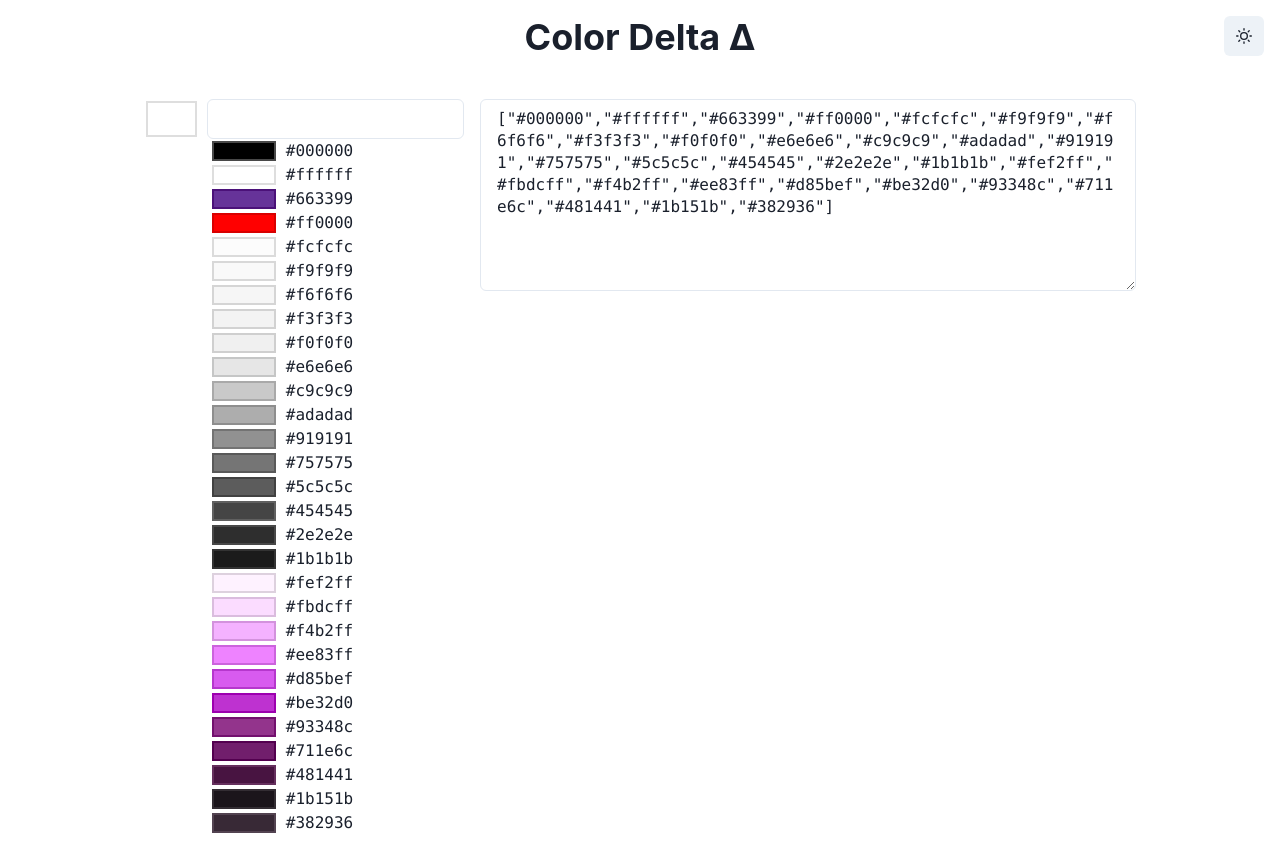
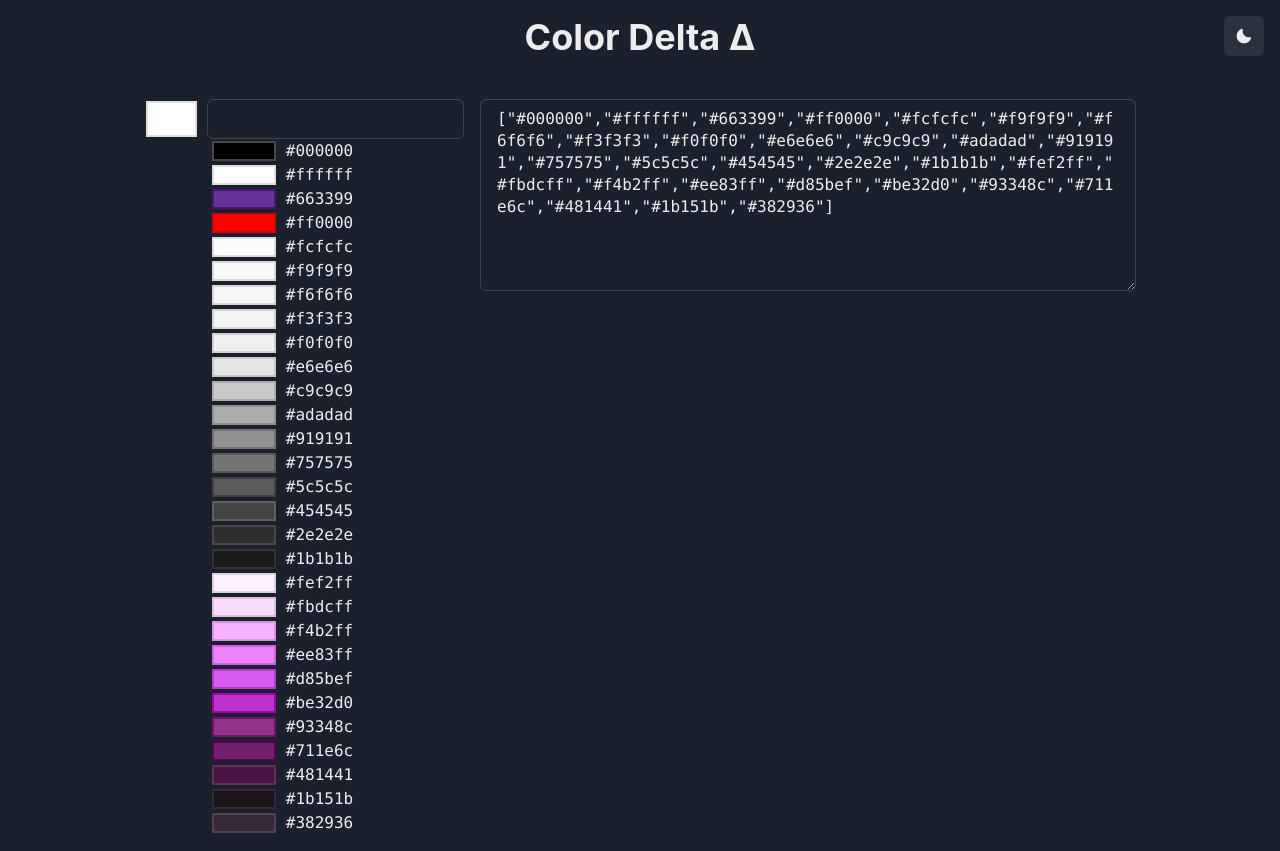
Before and after one commit to JacksonMcKay/color-delta, a Next.js app: page / in a window 1280 px wide. Built offline with nearby package versions, Linux system fonts and the light colour scheme.

Commit message:
Default to dark theme

```diff
--- a/src/pages/_app.tsx
+++ b/src/pages/_app.tsx
@@ -2,10 +2,11 @@
 import '@/styles/globals.css';
 import { ChakraProvider } from '@chakra-ui/react';
 import type { AppProps } from 'next/app';
+import theme from '../../theme';
 
 export default function App({ Component, pageProps }: AppProps) {
   return (
-    <ChakraProvider>
+    <ChakraProvider theme={theme}>
       <Layout>
         <Component {...pageProps} />
       </Layout>
--- /dev/null
+++ b/theme.ts
@@ -0,0 +1,12 @@
+// chakra theme
+
+import { extendTheme, type ThemeConfig } from '@chakra-ui/react';
+
+const config: ThemeConfig = {
+  initialColorMode: 'dark',
+  useSystemColorMode: false,
+};
+
+const theme = extendTheme({ config });
+
+export default theme;
```
